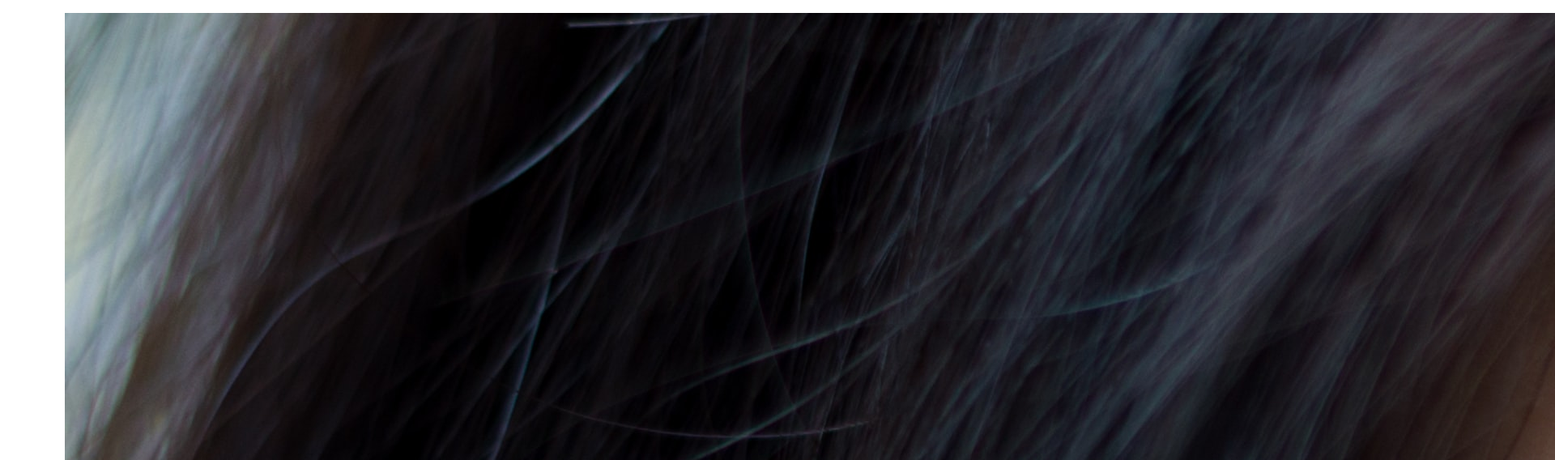
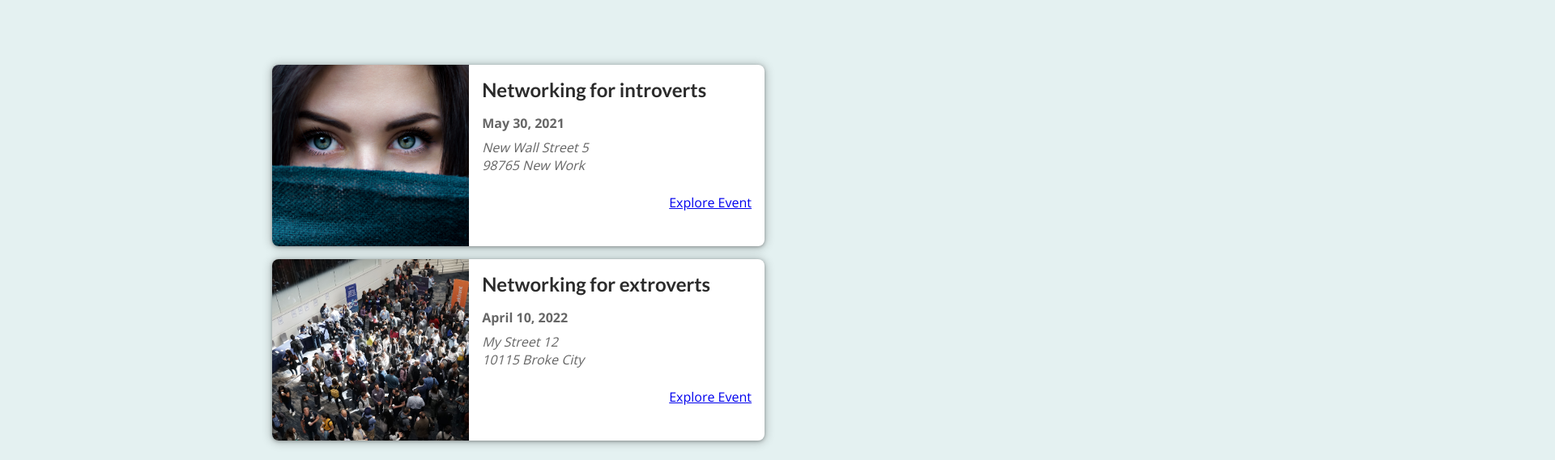
Before and after one commit to eXvimmer/nextjs_events_file_based_routing, a Next.js app: page / in a window 1280 px wide. Shown: the top 568 px of the page at 81% size, 1920 px wide, since content can reach past the window. Built offline with nearby package versions, Linux system fonts and the light colour scheme.

Commit message:
Style EventItem and EventList components.

```diff
--- /dev/null
+++ b/components/Events/EventItem/EventItem.module.css
@@ -0,0 +1,103 @@
+.item {
+  box-shadow: 0 1px 4px rgba(0, 0, 0, 0.3), 0 1px 12px 2px rgba(0, 0, 0, 0.2);
+  border-radius: 8px;
+  overflow: hidden;
+  background-color: white;
+  margin: 1rem;
+  display: flex;
+  flex-direction: column;
+  gap: 1rem;
+}
+
+.item img {
+  width: 100%;
+  object-fit: cover;
+  height: 10rem;
+}
+
+.content {
+  width: 100%;
+  padding: 0 1rem;
+  text-align: center;
+}
+
+.content h2 {
+  margin: 0.5rem 0;
+}
+
+.date,
+.address {
+  display: flex;
+  gap: 0.5rem;
+  align-items: center;
+}
+
+.date svg,
+.address svg {
+  width: 1.25rem;
+  height: 1.25rem;
+  color: #666666;
+}
+
+.content time {
+  color: #666666;
+  font-weight: bold;
+}
+
+.content address {
+  margin: 0.5rem 0;
+  color: #666666;
+  white-space: pre;
+}
+
+.actions {
+  display: flex;
+  flex-direction: column;
+  padding: 1rem;
+}
+
+.actions a {
+  display: block;
+}
+
+.actions a span {
+  vertical-align: middle;
+}
+
+.icon {
+  margin-left: 0.5rem;
+  display: inline-flex;
+  justify-content: center;
+  align-items: center;
+}
+
+.icon svg {
+  width: 1.25rem;
+  height: 1.25rem;
+}
+
+@media (min-width: 768px) {
+  .item {
+    flex-direction: row;
+  }
+
+  .item img {
+    width: 40%;
+    height: 14rem;
+  }
+
+  .content {
+    width: 60%;
+    padding: 0;
+    text-align: left;
+  }
+
+  .content h2 {
+    margin: 1rem 0;
+  }
+
+  .actions {
+    flex-direction: row;
+    justify-content: flex-end;
+  }
+}
--- a/components/Events/EventItem/index.js
+++ b/components/Events/EventItem/index.js
@@ -1,4 +1,5 @@
 import Link from "next/link";
+import styles from "./EventItem.module.css";
 
 function EventItem(props) {
   const { title, image, location, id, date } = props;
@@ -12,19 +13,19 @@
   const exploreLink = `/events/${id}`;
 
   return (
-    <li>
+    <li className={styles.item}>
       <img src={`/${image}`} alt={title} />
-      <div>
-        <div>
+      <div className={styles.content}>
+        <div className={styles.summary}>
           <h2>{title}</h2>
-          <div>
+          <div className={styles.date}>
             <time>{humanReadableDate}</time>
           </div>
-          <div>
+          <div className={styles.address}>
             <address>{formattedAddress}</address>
           </div>
         </div>
-        <div>
+        <div className={styles.actions}>
           <Link href={exploreLink}>
             <a>Explore Event</a>
           </Link>
--- /dev/null
+++ b/components/Events/EventList/EventList.module.css
@@ -0,0 +1,5 @@
+.list {
+  width: 90%;
+  max-width: 40rem;
+  margin: 5rem auto;
+}
--- a/components/Events/EventList/index.js
+++ b/components/Events/EventList/index.js
@@ -1,8 +1,9 @@
 import EventItem from "../EventItem";
+import styles from "./EventList.module.css";
 
 function EventList({ items }) {
   return (
-    <ul>
+    <ul className={styles.list}>
       {items.map((event) => (
         <EventItem key={event.id} {...event} />
       ))}
--- a/pages/_app.js
+++ b/pages/_app.js
@@ -1,7 +1,7 @@
-import '../styles/globals.css'
+import "../styles/globals.css";
 
 function MyApp({ Component, pageProps }) {
-  return <Component {...pageProps} />
+  return <Component {...pageProps} />;
 }
 
-export default MyApp
+export default MyApp;
--- a/styles/globals.css
+++ b/styles/globals.css
@@ -1,16 +1,33 @@
-html,
-body {
-  padding: 0;
-  margin: 0;
-  font-family: -apple-system, BlinkMacSystemFont, Segoe UI, Roboto, Oxygen,
-    Ubuntu, Cantarell, Fira Sans, Droid Sans, Helvetica Neue, sans-serif;
-}
-
-a {
-  color: inherit;
-  text-decoration: none;
-}
+@import url("https://fonts.googleapis.com/css2?family=Lato:wght@400;700&family=Open+Sans:wght@400;700&display=swap");
 
 * {
   box-sizing: border-box;
 }
+
+body {
+  margin: 0;
+  font-family: "Open Sans", "Lato", sans-serif;
+  color: #414141;
+  background-color: #e4f1f1;
+}
+
+h1,
+h2,
+h3,
+h4,
+h5,
+h6 {
+  font-family: "Lato", sans-serif;
+  color: #2b2b2b;
+}
+
+ul {
+  list-style: none;
+  margin: 0;
+  padding: 0;
+}
+
+.center {
+  margin: auto;
+  text-align: center;
+}
```
